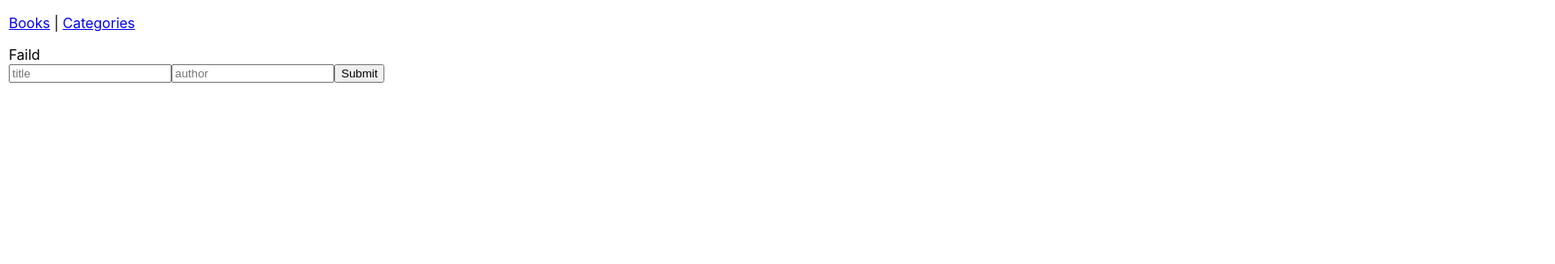
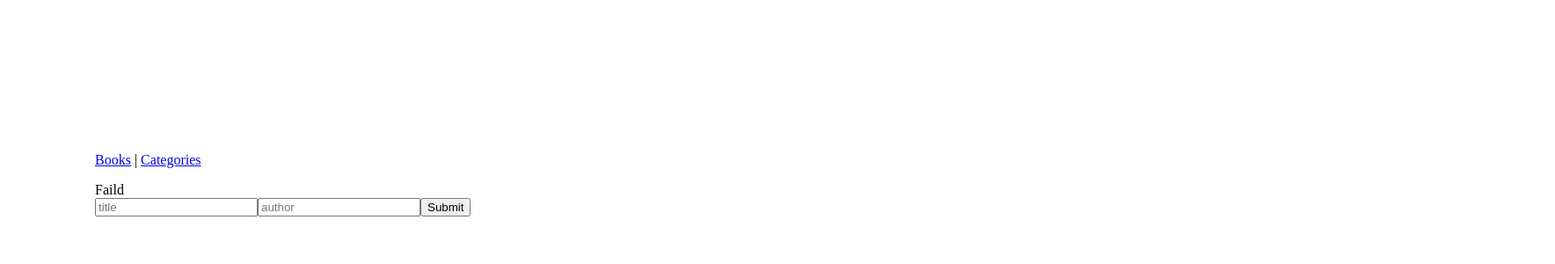
Before and after one commit to jadibdev/Bookstore, a React (Create React App) app: page / in a window 1280 px wide. Shown: the top 300 px of the page at 88% size, 1768 px wide, since content can reach past the window. Built offline with nearby package versions, Linux system fonts and the light colour scheme; no server answers.

Commit message:
Add navbar component

```diff
--- a/src/App.js
+++ b/src/App.js
@@ -1,25 +1,14 @@
 import './App.css';
-import { Link } from 'react-router-dom';
 import { Provider } from 'react-redux';
 import store from './redux/configureStore';
 import Books from './components/Books';
+import Navbar from './components/Navbar';
 
 function App() {
   return (
     <Provider store={store}>
-      <div>
-        <nav
-          style={{
-            paddingBottom: '1rem',
-            marginTop: '1rem',
-          }}
-        >
-          <Link to="/">Books</Link>
-          {' '}
-          |
-          {' '}
-          <Link to="/categories">Categories</Link>
-        </nav>
+      <div className='class="Bookstore-CMS'>
+        <Navbar />
         <Books />
       </div>
     </Provider>
--- /dev/null
+++ b/src/components/Navbar.js
@@ -0,0 +1,23 @@
+import React from 'react';
+import { Link } from 'react-router-dom';
+
+const Navbar = () => {
+  return (
+    <div>
+      <nav
+          style={{
+            paddingBottom: '1rem',
+            marginTop: '1rem',
+          }}
+        >
+          <Link to="/">Books</Link>
+          {' '}
+          |
+          {' '}
+          <Link to="/categories">Categories</Link>
+        </nav>
+    </div>
+  )
+}
+
+export default Navbar
--- a/src/index.css
+++ b/src/index.css
@@ -1,19 +1,8 @@
 body {
-  margin: 10px;
-  font-family:
-    -apple-system,
-    BlinkMacSystemFont,
-    'Segoe UI',
-    'Roboto',
-    'Oxygen',
-    'Ubuntu',
-    'Cantarell',
-    'Fira Sans',
-    'Droid Sans',
-    'Helvetica Neue',
-    sans-serif;
-  -webkit-font-smoothing: antialiased;
-  -moz-osx-font-smoothing: grayscale;
+  width: 100rem;
+    height: 89.625rem;
+    padding: 9.313rem 3.75rem 7.688rem 6.25rem;
+    background-color: var(--pale-grey);
 }
 
 code {
```
